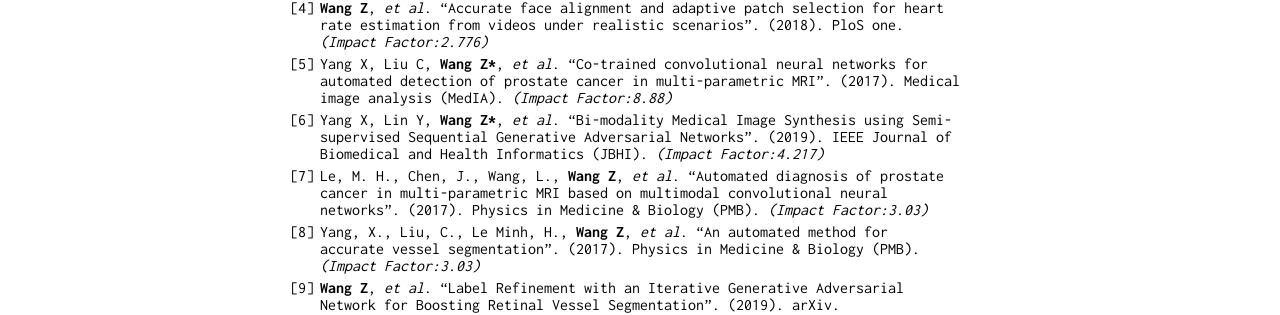
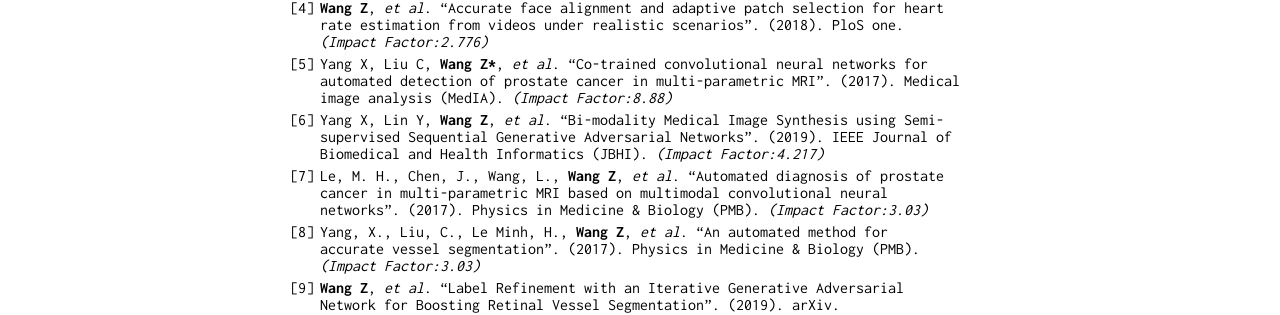
Before and after one commit to Andysis/andysis.github.io, a Jekyll site: the page built from publication.md, in a window 1280 px wide. Shown: the part 345-660 px from the top of the page. Built offline with Jekyll 4.4.1, drawn with Linux system fonts in a browser that asks for light colours; our own code applies the rules of GitHub Pages for plain Markdown files.

Commit message:
2020.3.26

```diff
--- a/publication.md
+++ b/publication.md
@@ -9,7 +9,7 @@
 3. **Wang Z**, *et al*. "Automated Detection of Clinically Significant Prostate Cancer in mp-MRI Images based on an End-to-End Deep Neural Network". (2018). IEEE Trans. on Medical Imaging (TMI). *(Impact Factor:7.816)*
 4. **Wang Z**, *et al*. "Accurate face alignment and adaptive patch selection for heart rate estimation from videos under realistic scenarios". (2018). PloS one. *(Impact Factor:2.776)*
 5. Yang X, Liu C, **Wang Z\***, *et al*. "Co-trained convolutional neural networks for automated detection of prostate cancer in multi-parametric MRI". (2017). Medical image analysis (MedIA). *(Impact Factor:8.88)*
-6. Yang X, Lin Y, **Wang Z\***, *et al*. "Bi-modality Medical Image Synthesis using Semi-supervised Sequential Generative Adversarial Networks". (2019). IEEE Journal of Biomedical and Health Informatics (JBHI). *(Impact Factor:4.217)*
+6. Yang X, Lin Y, **Wang Z**, *et al*. "Bi-modality Medical Image Synthesis using Semi-supervised Sequential Generative Adversarial Networks". (2019). IEEE Journal of Biomedical and Health Informatics (JBHI). *(Impact Factor:4.217)*
 7. Le, M. H., Chen, J., Wang, L., **Wang Z**, *et al*. "Automated diagnosis of prostate cancer in multi-parametric MRI based on multimodal convolutional neural networks". (2017). Physics in Medicine & Biology (PMB). *(Impact Factor:3.03)*
 8. Yang, X., Liu, C., Le Minh, H., **Wang Z**, *et al*. "An automated method for accurate vessel segmentation". (2017). Physics in Medicine & Biology (PMB). *(Impact Factor:3.03)*
 9. **Wang Z**, *et al*. "Label Refinement with an Iterative Generative Adversarial Network for Boosting Retinal Vessel Segmentation". (2019). arXiv.
```
